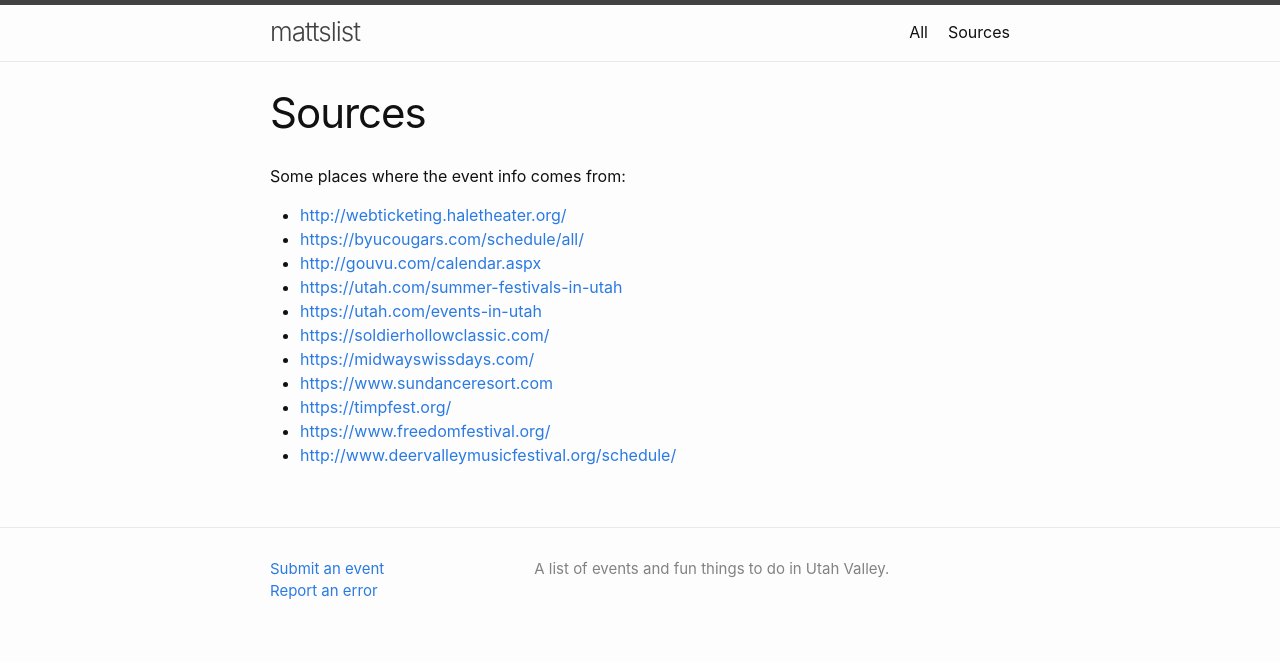
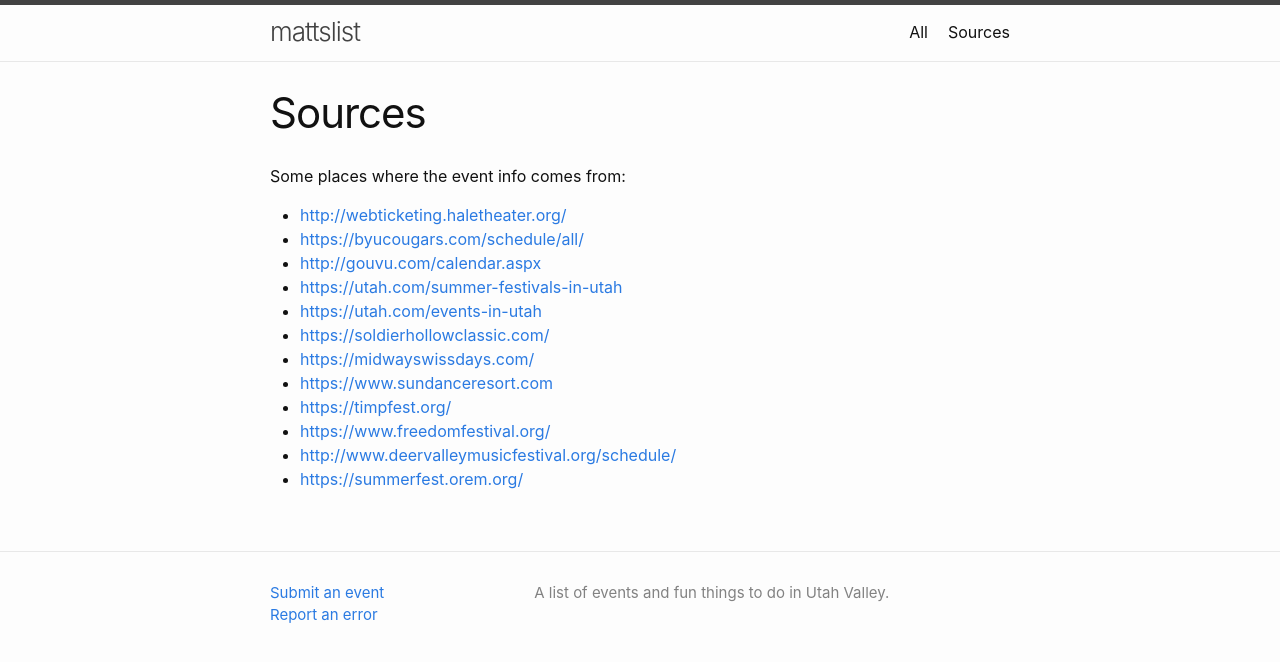
Before and after one commit to iffy/utahvalley, a Jekyll site: the page built from sources.md, in a window 1280 px wide. Shown: the top 662 px of the page. Built offline with Jekyll 4.4.1, drawn with Linux system fonts in a browser that asks for light colours.

Commit message:
Minor updates

```diff
--- a/_layouts/home.html
+++ b/_layouts/home.html
@@ -42,8 +42,5 @@
   {% endfor %}
   </ol>
 
-  <h2>Legend</h2>
-  <ul>
-    <li>IAP = "In App Purchases"  Typically free entry, but there are things for sale at the event.</li>
-  </ul>
+  {% include legend.html %}
 </div>
--- a/sources.md
+++ b/sources.md
@@ -17,3 +17,4 @@
 - <https://timpfest.org/>
 - <https://www.freedomfestival.org/>
 - <http://www.deervalleymusicfestival.org/schedule/>
+- <https://summerfest.orem.org/>
```
